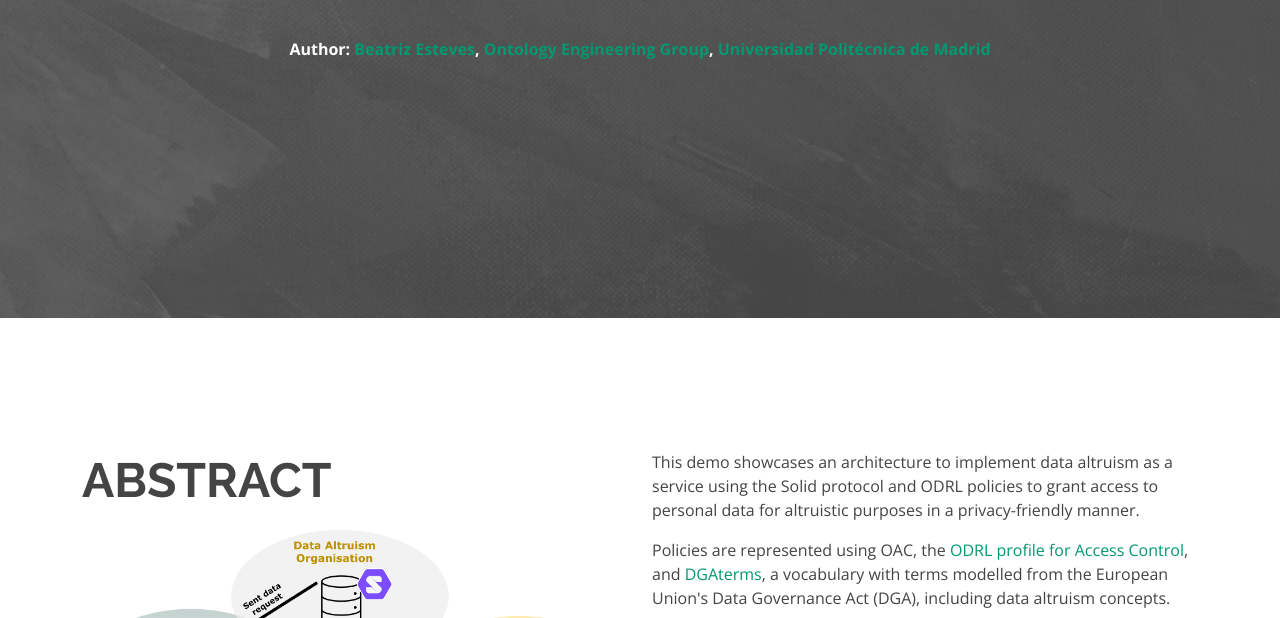
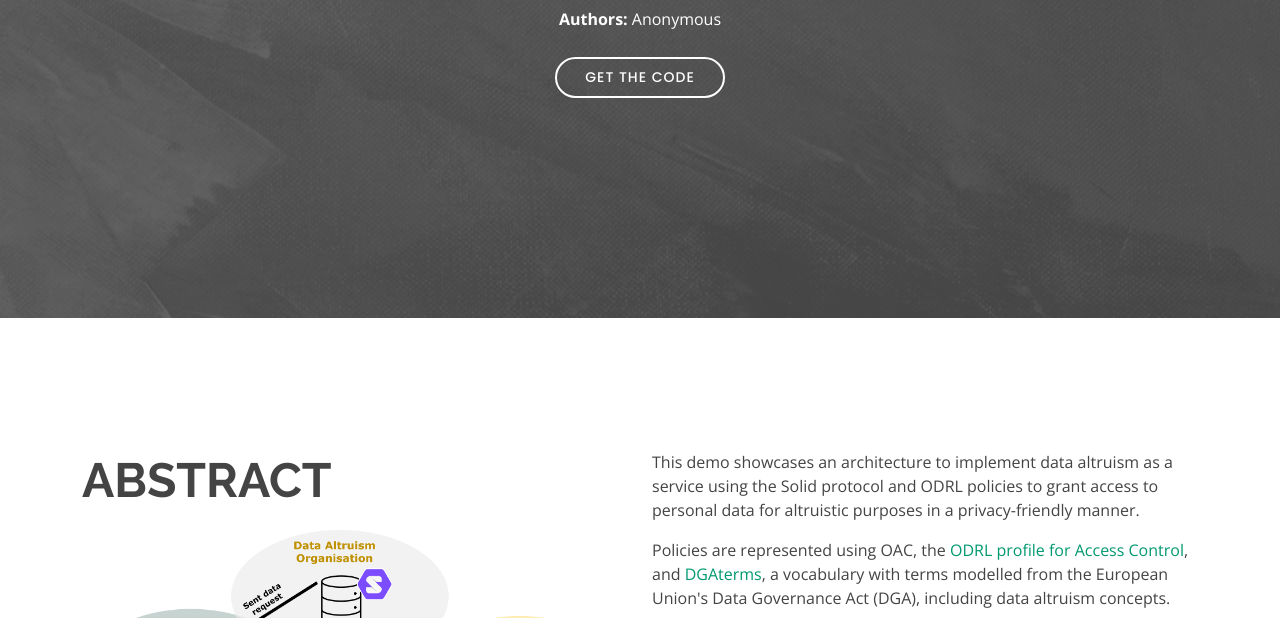
Before and after one commit to besteves4/iswc23demo, a plain HTML site: page index.html in a window 1280 px wide. Shown: the part 482-1100 px from the top of the page. Drawn offline with nearby package versions, Linux system fonts and the light colour scheme.

Commit message:
anonymise

```diff
--- a/index.html
+++ b/index.html
@@ -90,12 +90,14 @@
         and ODRL policies to grant access to personal data for altruistic purposes in a privacy-friendly manner.
       </h2>
       <p style="color: white;">
-        <b>
+        <b>Authors:</b> <a>Anonymous</a>
+        <!-- <b>
           Author: <a href="https://solidweb.me/besteves4/profile/card#me" target="_blank">Beatriz Esteves</a>,
           <a href="https://oeg.fi.upm.es/" target="_blank">Ontology Engineering Group</a>,
           <a href="https://www.upm.es/" target="_blank">Universidad Politécnica de Madrid</a>
-        </b>
+        </b> -->
       </p>
+      <a href="https://anonymous.4open.science/r/soda-6F67/" target="_blank" class="btn-get-started scrollto">Get the Code</a>
       <!-- <a href="#about" class="btn-get-started scrollto">Get Started</a> --> <!--TODO: Live demo button-->
     </div>
   </section><!-- End Hero -->
```
